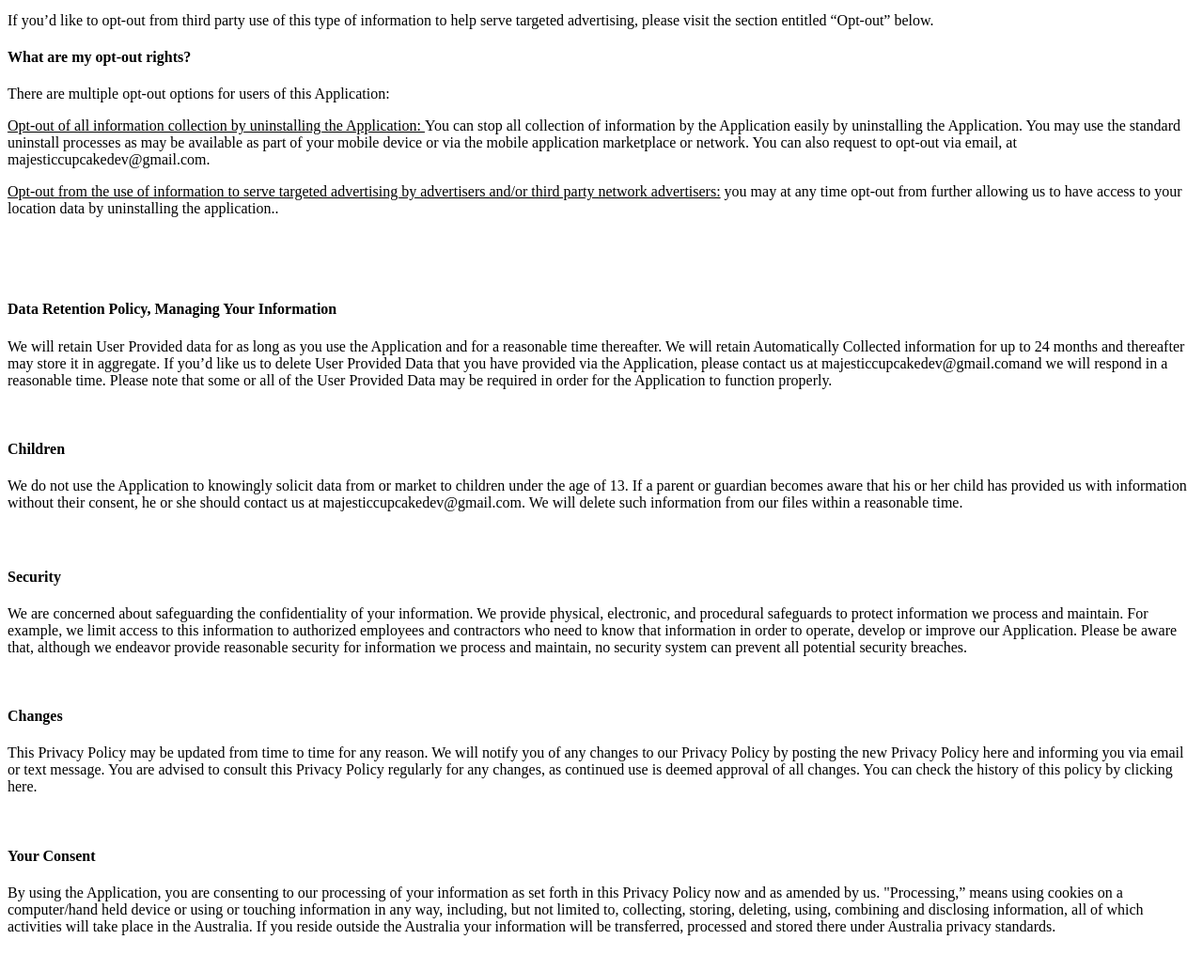
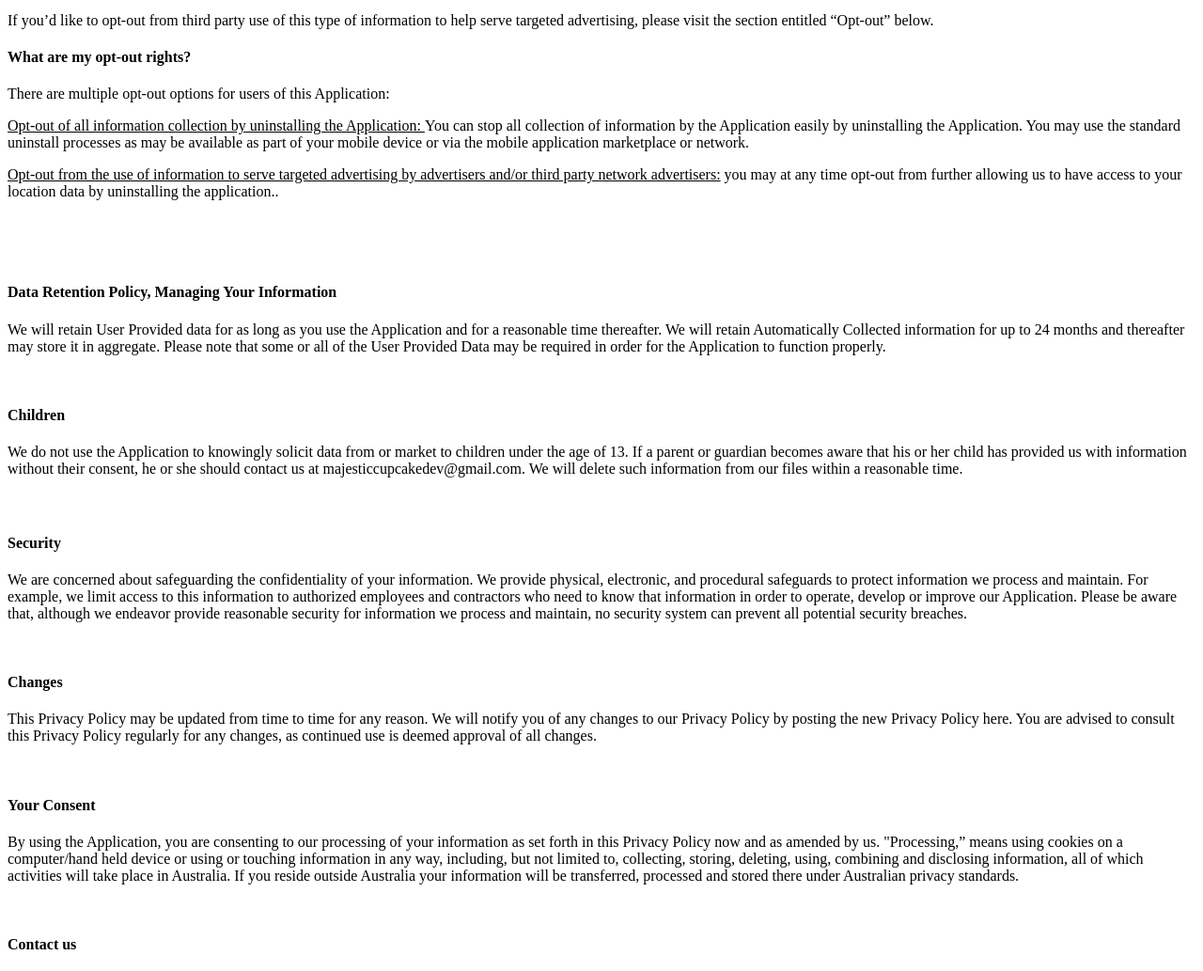
Before and after one commit to MajesticCupcake/MajesticCupcake.github.io, a plain HTML site: page index.html in a window 1280 px wide. Shown: the part 1213-2246 px from the top of the page at 94% size. Drawn offline with Linux system fonts and the light colour scheme.

Commit message:
Update index.html

```diff
--- a/index.html
+++ b/index.html
@@ -40,12 +40,12 @@
 <h4>What are my opt-out rights?</h4>
 <p></p>
 <p>There are multiple opt-out options for users of this Application: &nbsp; &nbsp;</p>
-<p><u>Opt-out of all information collection by uninstalling the Application:&nbsp;</u>You can stop all collection of information by the Application easily by uninstalling the Application. You may use the standard uninstall processes as may be available as part of your mobile device or via the mobile application marketplace or network. You can also request to opt-out via email, at majesticcupcakedev@gmail.com.</p>
+<p><u>Opt-out of all information collection by uninstalling the Application:&nbsp;</u>You can stop all collection of information by the Application easily by uninstalling the Application. You may use the standard uninstall processes as may be available as part of your mobile device or via the mobile application marketplace or network.</p>
 <p><u>Opt-out from the use of information to serve targeted advertising by advertisers and/or third party network advertisers:</u> you may at any time opt-out from further allowing us to have access to your location data by uninstalling the application..&nbsp;</p>
 <p>&nbsp;</p>
 <p>&nbsp;&nbsp;</p>
 <h4><strong>Data Retention Policy, Managing Your Information</strong></h4>
-<p>We will retain User Provided data for as long as you use the Application and for a reasonable time thereafter. We will retain Automatically Collected information for up to 24 months&nbsp;and thereafter may store it in aggregate. If you’d like us to delete User Provided Data that you have provided via the Application, please contact us at&nbsp;majesticcupcakedev@gmail.comand we will respond in a reasonable time. Please note that some or all of the User Provided Data may be required in order for the Application to function properly.</p>
+<p>We will retain User Provided data for as long as you use the Application and for a reasonable time thereafter. We will retain Automatically Collected information for up to 24 months&nbsp;and thereafter may store it in aggregate. Please note that some or all of the User Provided Data may be required in order for the Application to function properly.</p>
 <p>&nbsp;</p>
 <h4><strong>Children</strong></h4>
 <p></p>
@@ -56,10 +56,10 @@
 <p>We are concerned about safeguarding the confidentiality of your information. We provide physical, electronic, and procedural safeguards to protect information we process and maintain. For example, we limit access to this information to authorized employees and contractors who need to know that information in order to operate, develop or improve our Application. Please be aware that, although we endeavor provide reasonable security for information we process and maintain, no security system can prevent all potential security breaches.</p>
 <p>&nbsp;</p>
 <h4><strong>Changes</strong></h4>
-<p>This Privacy Policy may be updated from time to time for any reason. We will notify you of any changes to our Privacy Policy by posting the new Privacy Policy&nbsp;here&nbsp;and&nbsp;informing you via email or text message. You are advised to consult this Privacy Policy regularly for any changes, as continued use is deemed approval of all changes. You can check the history of this policy by clicking here.</p>
+<p>This Privacy Policy may be updated from time to time for any reason. We will notify you of any changes to our Privacy Policy by posting the new Privacy Policy&nbsp;here. You are advised to consult this Privacy Policy regularly for any changes, as continued use is deemed approval of all changes.</p>
 <p>&nbsp;</p>
 <h4><strong>Your Consent</strong></h4>
-<p>By using the Application, you are consenting to our processing of your information as set forth in this Privacy Policy now and as amended by us. &quot;Processing,” means using cookies on a computer/hand held device or using or touching information in any way, including, but not limited to, collecting, storing, deleting, using, combining and disclosing information, all of which activities will take place in the Australia. If you reside outside the Australia&nbsp;your information will be transferred, processed and stored there under Australia&nbsp;privacy standards.&nbsp;</p>
+<p>By using the Application, you are consenting to our processing of your information as set forth in this Privacy Policy now and as amended by us. &quot;Processing,” means using cookies on a computer/hand held device or using or touching information in any way, including, but not limited to, collecting, storing, deleting, using, combining and disclosing information, all of which activities will take place in Australia. If you reside outside Australia&nbsp;your information will be transferred, processed and stored there under Australian&nbsp;privacy standards.&nbsp;</p>
 <p>&nbsp;</p>
 <h4>Contact us</h4>
 <p>If you have any questions regarding privacy while using the Application, or have questions about our practices, please contact us via email at&nbsp;majesticcupcakedev@gmail.com.</p>
```
